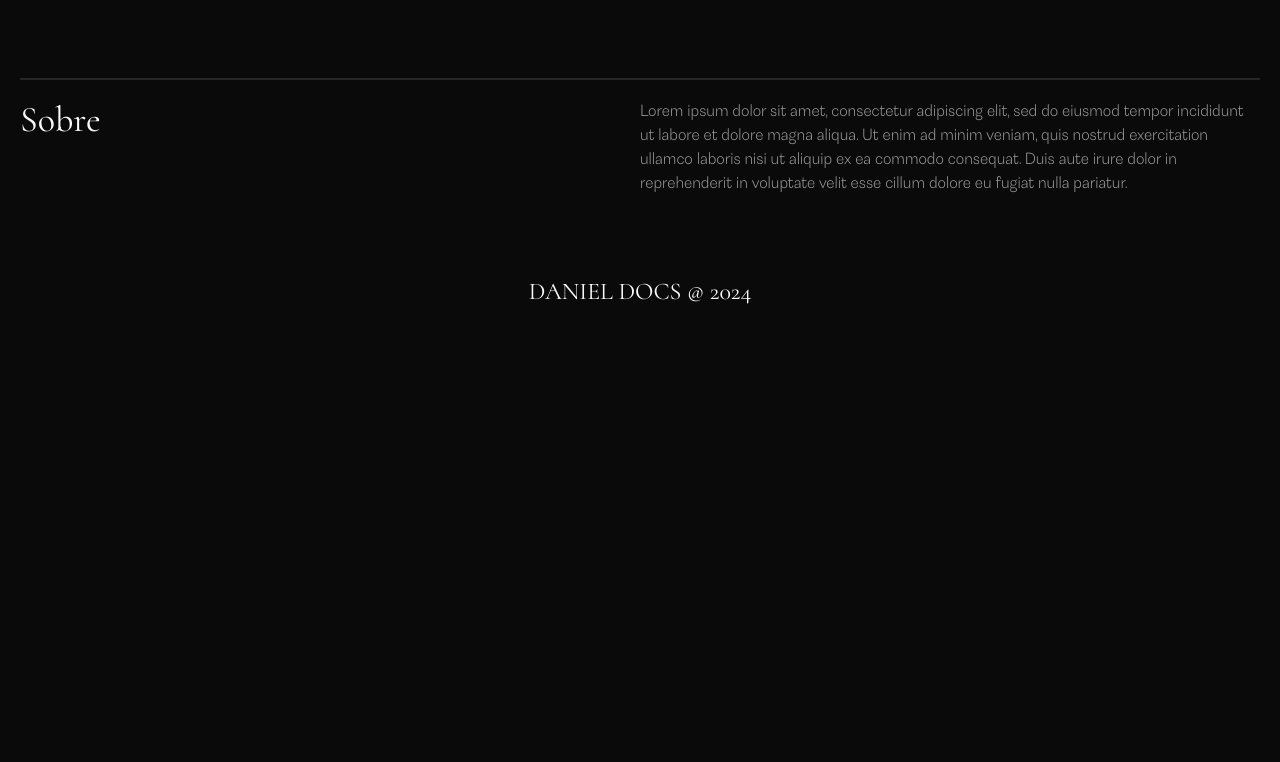
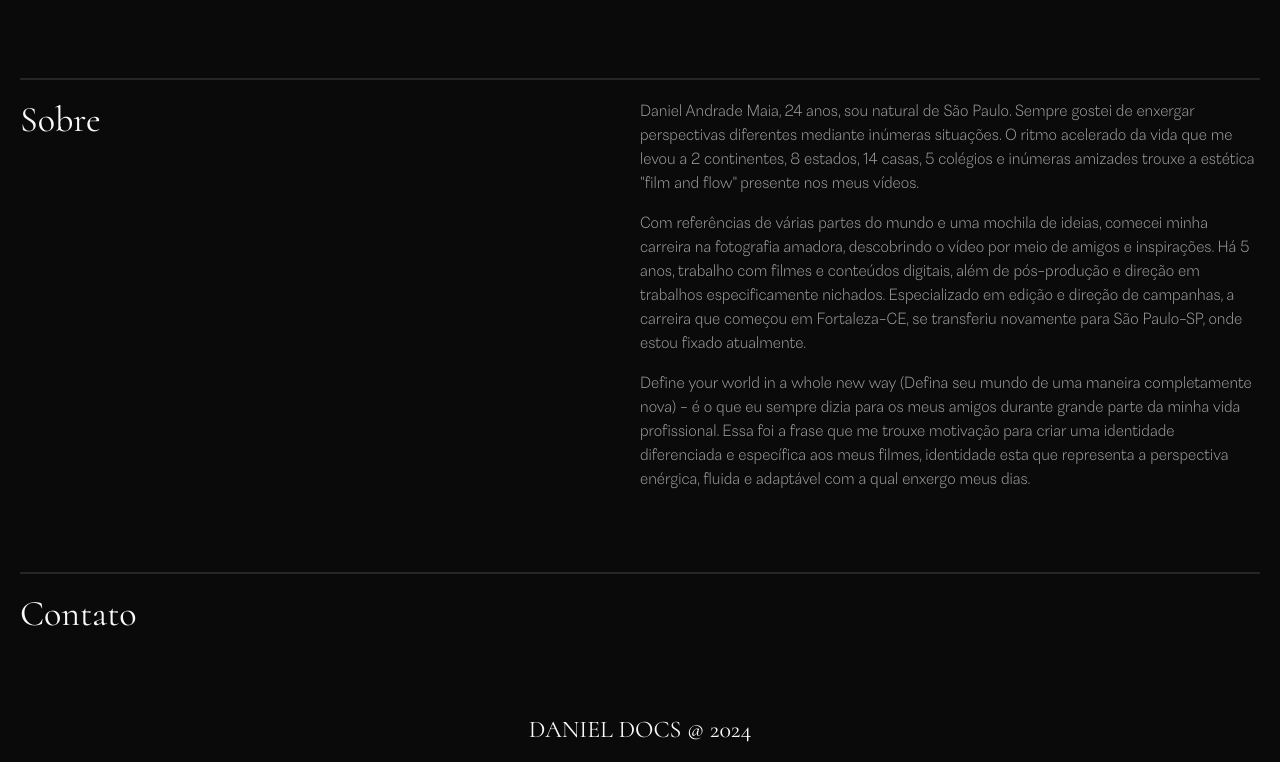
Before and after one commit to albertocolombara/danidocs, a React (Vite) app: page / in a window 1280 px wide. Shown: the part 1796-2558 px from the top of the page. Before the commit the page ends 2120 px from the top, so only its background shows below. Built offline with nearby package versions, Linux system fonts and the light colour scheme.

Commit message:
feat: Seleção de vídeos do mesmo projeto

```diff
--- a/src/App.jsx
+++ b/src/App.jsx
@@ -33,7 +33,7 @@ const App = () => {
       <Loader />
 
       <div className="bg-neutral-800 w-full h-[375px] md:h-[500px] rounded-xl flex items-center justify-center mb-20 grayscale relative">
-        <h1 className="font-cormorant tracking-tight text-3xl md:text-4xl uppercase font-light text-center z-10 px-4">Diretor & Filmmaker</h1>
+        <h1 className="font-cormorant tracking-tight text-3xl md:text-4xl uppercase font-light text-center z-10 px-4">Director & Filmmaker</h1>
         <video autoPlay loop muted playsInline className="w-full h-full object-cover absolute top-0 left-0 rounded-xl" disablePictureInPicture>
           <source src="/assets/preview/main.webm" type="video/webm"/>
           Seu navegador não suporta o video.
@@ -53,7 +53,7 @@ const App = () => {
         <div className="grid grid-cols-2 md:grid-cols-4 gap-4 md:gap-5">
           {projetosFiltrados.map((projeto, index) => {
             return (
-              <Projeto key={index} titulo={projeto.titulo} descricao={projeto.descricao} ano={projeto.ano} video={projeto.video} categoria={projeto.categoria} image={projeto.image} estilo={projeto.estilo} onhover={projeto.onHoverPreview} />
+              <Projeto key={index} titulo={projeto.titulo} descricao={projeto.descricao} ano={projeto.ano} video={projeto.video} categoria={projeto.categoria} image={projeto.image} estilo={projeto.estilo} onhover={projeto.onHoverPreview} video2={projeto.video_2} video3={projeto.video_3} />
             )
           })}
 
@@ -64,9 +64,28 @@ const App = () => {
       <div id="sobre" className="border-t-2 border-t-neutral-800 my-20">
         <div className="flex mt-5 flex-col md:flex-row gap-3 md:gap-0">
           <h2 className="flex-1 font-cormorant text-4xl">Sobre</h2>
-          <p className="flex-1 font-astrid-light text-neutral-400">Lorem ipsum dolor sit amet, consectetur adipiscing elit, sed do eiusmod tempor incididunt ut labore et dolore magna aliqua. Ut enim ad minim veniam, quis nostrud exercitation ullamco laboris nisi ut aliquip ex ea commodo consequat. Duis aute irure dolor in reprehenderit in voluptate velit esse cillum dolore eu fugiat nulla pariatur.</p>
+          <div className="flex-1 font-astrid-light text-neutral-400 space-y-4">
+            <p>Daniel Andrade Maia, 24 anos, sou natural de São Paulo. Sempre gostei de enxergar perspectivas diferentes mediante inúmeras situações. O ritmo acelerado da vida que me levou a 2 continentes, 8 estados, 14 casas, 5 colégios e inúmeras amizades trouxe a estética "film and flow" presente nos meus vídeos.</p>
+            <p>Com referências de várias partes do mundo e uma mochila de ideias, comecei minha carreira na fotografia amadora, descobrindo o vídeo por meio de amigos e inspirações. Há 5 anos, trabalho com filmes e conteúdos digitais, além de pós-produção e direção em trabalhos especificamente nichados. Especializado em edição e direção de campanhas, a carreira que começou em Fortaleza-CE, se transferiu novamente para São Paulo-SP, onde estou fixado atualmente.</p>
+            <p>Define your world in a whole new way (Defina seu mundo de uma maneira completamente nova) - é o que eu sempre dizia para os meus amigos durante grande parte da minha vida profissional. Essa foi a frase que me trouxe motivação para criar uma identidade diferenciada e específica aos meus filmes, identidade esta que representa a perspectiva enérgica, fluida e adaptável com a qual enxergo meus dias.</p>
+          </div>
+
+
         </div>
       </div>
+
+
+      <div id="contato" className="border-t-2 border-t-neutral-800 my-20">
+        <div className="flex mt-5 flex-col md:flex-row gap-3 md:gap-0">
+          <h2 className="flex-1 font-cormorant text-4xl">Contato</h2>
+          <div className="flex-1 font-astrid-light text-neutral-400 space-y-4">
+
+          </div>
+
+
+        </div>
+      </div>
+
 
       <span className="font-cormorant uppercase text-2xl select-none text-center block my-4">Daniel Docs @ 2024</span>
 
--- a/src/data/projetos.jsx
+++ b/src/data/projetos.jsx
@@ -1,84 +1,88 @@
 export const projetos = [
     {
       titulo: "MESSS + ASICS 2023 BTS CAMPAIGN",
-      descricao: "Lorem ipsum dolor sit amet, consectetur adipiscing elit, sed do eiusmod tempor incididunt ut labore et dolore magna aliqua. Ut enim ad minim veniam, quis nostrud exercitation ullamco laboris nisi ut aliquip ex ea commodo consequat. Duis aute irure dolor in reprehenderit in voluptate velit esse cillum dolore eu fugiat nulla pariatur.",
+      descricao: "BTS de campanha idealizada pela agência MESSS para Asics Brasil.",
       ano: "2023",
       categoria: "Esportes",
       image: "/assets/images/img_asics.webp",
       onHoverPreview: "/assets/preview/preview_asics.webm",
-      video: "https://www.youtube.com/embed/EcmBziQd1Sc?si=s3t5AsWZzsghzSze&amp;controls=0"
+      video: "https://www.youtube.com/embed/EcmBziQd1Sc?si=s3t5AsWZzsghzSze&amp"
     },
     {
       titulo: "VIA UNO + GRAZI MASSAFERA",
-      descricao: "Lorem ipsum dolor sit amet, consectetur adipiscing elit, sed do eiusmod tempor incididunt ut labore et dolore magna aliqua. Ut enim ad minim veniam, quis nostrud exercitation ullamco laboris nisi ut aliquip ex ea commodo consequat. Duis aute irure dolor in reprehenderit in voluptate velit esse cillum dolore eu fugiat nulla pariatur.",
+      descricao: "Direção e edição de campanha para Via Uno, por meio da agência Sem Babozera, com Grazi Massafera.",
       ano: "2022",
       categoria: "Moda",
       image: "/assets/images/img_viauno.webp",
       onHoverPreview: "/assets/preview/preview_viauno.webm",
-      video: "https://www.youtube.com/embed/mI4Wu0Hx3Vc?si=kSFhJ2nK63w3S6dz"
+      video: "https://www.youtube.com/embed/LN7GO3AmuQY?si=ubvQoUQrlyymJM82"
     },
     {
       titulo: "GREENISH INNER PARADISE CAMPAIGN",
-      descricao: "Lorem ipsum dolor sit amet, consectetur adipiscing elit, sed do eiusmod tempor incididunt ut labore et dolore magna aliqua. Ut enim ad minim veniam, quis nostrud exercitation ullamco laboris nisi ut aliquip ex ea commodo consequat. Duis aute irure dolor in reprehenderit in voluptate velit esse cillum dolore eu fugiat nulla pariatur.",
+      descricao: "Direção e edição de campanha para Greenish em dueto com The Dudes Club.",
       ano: "2022",
       categoria: "Moda",
       image: "/assets/images/img_greenish.webp",
       onHoverPreview: "/assets/preview/preview_greenish.webm",
-      video: "https://www.youtube.com/embed/mI4Wu0Hx3Vc?si=kSFhJ2nK63w3S6dz"
+      video: "https://www.youtube.com/embed/EmHQQoBcp4I?si=Ys-A5WNE7h0SnhNT",
+      video_2: "https://www.youtube.com/embed/HMePQdNNlto?si=bnPg2bwlw9oDrU_k"
     },
     {
       titulo: "SEMBABOZERA + ITAÚ",
-      descricao: "Lorem ipsum dolor sit amet, consectetur adipiscing elit, sed do eiusmod tempor incididunt ut labore et dolore magna aliqua. Ut enim ad minim veniam, quis nostrud exercitation ullamco laboris nisi ut aliquip ex ea commodo consequat. Duis aute irure dolor in reprehenderit in voluptate velit esse cillum dolore eu fugiat nulla pariatur.",
+      descricao: "Direção e edição de vídeo case para agência Sem Babozera.",
       ano: "2023",
       categoria: "Backstage",
       image: "/assets/images/img_itau.webp",
       onHoverPreview: "/assets/preview/preview_itau.webm",
-      video: "https://www.youtube.com/embed/mI4Wu0Hx3Vc?si=kSFhJ2nK63w3S6dz"
+      video: "https://www.youtube.com/embed/tAxCxypfIVo?si=LQc2bMHpTxfRMh4K"
     },
     {
       titulo: "CARRANO + RAFA KALIMANN",
-      descricao: "Lorem ipsum dolor sit amet, consectetur adipiscing elit, sed do eiusmod tempor incididunt ut labore et dolore magna aliqua. Ut enim ad minim veniam, quis nostrud exercitation ullamco laboris nisi ut aliquip ex ea commodo consequat. Duis aute irure dolor in reprehenderit in voluptate velit esse cillum dolore eu fugiat nulla pariatur.",
+      descricao: "Direção e Direção Criativa, além de edição para Carrano. Lançamento de sua embaixadora Rafa Kalimann.",
       ano: "2022",
       categoria: "Moda",
       image: "/assets/images/img_carrano.webp",
       onHoverPreview: "/assets/preview/preview_carrano_destaque.webm",
-      video: "https://www.youtube.com/embed/mI4Wu0Hx3Vc?si=kSFhJ2nK63w3S6dz",
+      video: "https://www.youtube.com/embed/moDOUHEhr1U?si=vjIXHCwhjTpayiIX",
       estilo: "col-span-2 row-span-2"
     },
     {
       titulo: "MASH CAMPAIGN",
-      descricao: "Lorem ipsum dolor sit amet, consectetur adipiscing elit, sed do eiusmod tempor incididunt ut labore et dolore magna aliqua. Ut enim ad minim veniam, quis nostrud exercitation ullamco laboris nisi ut aliquip ex ea commodo consequat. Duis aute irure dolor in reprehenderit in voluptate velit esse cillum dolore eu fugiat nulla pariatur.",
+      descricao: "Edição e Backstage para cuecas Mash.",
       ano: "2023",
       categoria: "Moda",
       image: "/assets/images/img_mash.webp",
       onHoverPreview: "/assets/preview/preview_mash.webm",
-      video: "https://www.youtube.com/embed/mI4Wu0Hx3Vc?si=kSFhJ2nK63w3S6dz"
+      video: "https://www.youtube.com/embed/tuwzlRSPOD0?si=ABOaTL9d5zse-Cqb",
+      video_2: "https://www.youtube.com/embed/rR-QsuQxwxI?si=Bnez2kquuNuP2rgt",
+      video_3: "https://www.youtube.com/embed/iJgD8KM0crU?si=Ot4Y77xjlANM63Zc"
     },
     {
       titulo: "NEW ERA OCCULT + F&MWORKS",
-      descricao: "Lorem ipsum dolor sit amet, consectetur adipiscing elit, sed do eiusmod tempor incididunt ut labore et dolore magna aliqua. Ut enim ad minim veniam, quis nostrud exercitation ullamco laboris nisi ut aliquip ex ea commodo consequat. Duis aute irure dolor in reprehenderit in voluptate velit esse cillum dolore eu fugiat nulla pariatur.",
+      descricao: "Direção, Direção Criativa e Edição para New Era Brasil, atendendo a agência F&M Works.",
       ano: "2023",
       categoria: "Moda",
       image: "/assets/images/img_neweraoccult.webp",
       onHoverPreview: "/assets/preview/preview_neweraoccult.webm",
-      video: "https://www.youtube.com/embed/mI4Wu0Hx3Vc?si=kSFhJ2nK63w3S6dz"
+      video: "https://www.youtube.com/embed/cUqahY2NVQc?si=BUKwvQ25m8Lu4yXa"
     },
     {
       titulo: "NEW ERA WINTER COLLECTION",
-      descricao: "Lorem ipsum dolor sit amet, consectetur adipiscing elit, sed do eiusmod tempor incididunt ut labore et dolore magna aliqua. Ut enim ad minim veniam, quis nostrud exercitation ullamco laboris nisi ut aliquip ex ea commodo consequat. Duis aute irure dolor in reprehenderit in voluptate velit esse cillum dolore eu fugiat nulla pariatur.",
+      descricao: "Direção de Fotografia e Edição para New Era Brasil. Em dueto com Raphael Borges.",
       ano: "2023",
       categoria: "Moda",
       image: "/assets/images/img_newerawinter.webp",
       onHoverPreview: "/assets/preview/preview_newerawinter.webm",
-      video: "https://www.youtube.com/embed/mI4Wu0Hx3Vc?si=kSFhJ2nK63w3S6dz"
+      video: "https://www.youtube.com/embed/9HZQ5zq8SXY?si=0O_LAimb0PeJa8Av"
     },
     {
       titulo: "NETBET + ZR11",
-      descricao: "Lorem ipsum dolor sit amet, consectetur adipiscing elit, sed do eiusmod tempor incididunt ut labore et dolore magna aliqua. Ut enim ad minim veniam, quis nostrud exercitation ullamco laboris nisi ut aliquip ex ea commodo consequat. Duis aute irure dolor in reprehenderit in voluptate velit esse cillum dolore eu fugiat nulla pariatur.",
+      descricao: "Direção e Edição de lançamento para Netbet, em parceria com Zé Roberto, ex-jogador profissional e ex-atleta da seleção brasileira.",
       ano: "2022",
       categoria: "Esportes",
       image: "/assets/images/img_zr11.webp",
       onHoverPreview: "/assets/preview/preview_zr11.webm",
-      video: "https://www.youtube.com/embed/mI4Wu0Hx3Vc?si=kSFhJ2nK63w3S6dz"
+      video: "https://www.youtube.com/embed/ykcEoygn5kw?si=7IBdlZxrtRpHA0X2",
+      video_2: "https://www.youtube.com/embed/NNX96P3qrsE?si=rUE_-tKAMc1IkNec"
     }
   ]
```
Also changed, not shown: src/components/Projeto.jsx (+18 -2 lines).
